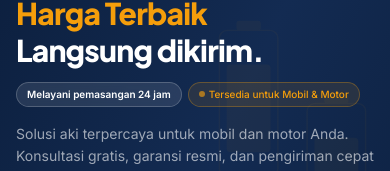
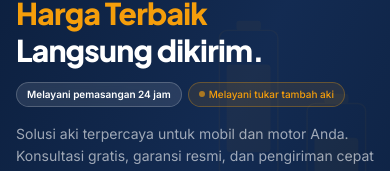
Before and after one commit to Mvixxy/batterygo-landing-page, a Next.js app: page / in a window 390 px wide. Shown: the part 221-392 px from the top of the page. Built offline with nearby package versions, Linux system fonts and the light colour scheme.

Commit message:
fix: ubah badge 'Tersedia untuk Mobil & Motor' jadi 'Melayani tukar tambah aki'

```diff
--- a/src/components/Hero.tsx
+++ b/src/components/Hero.tsx
@@ -52,7 +52,7 @@ export default function Hero() {
               <div className="inline-flex items-center gap-1 whitespace-nowrap rounded-full border border-amber/30 bg-amber/10 px-2.5 py-1 sm:px-4 sm:py-2">
                 <div className="h-1.5 w-1.5 rounded-full bg-amber charge-pulse sm:h-2 sm:w-2" />
                 <span className="text-[10px] font-medium text-amber sm:text-sm">
-                  Tersedia untuk Mobil & Motor
+                  Melayani tukar tambah aki
                 </span>
               </div>
             </div>
```
